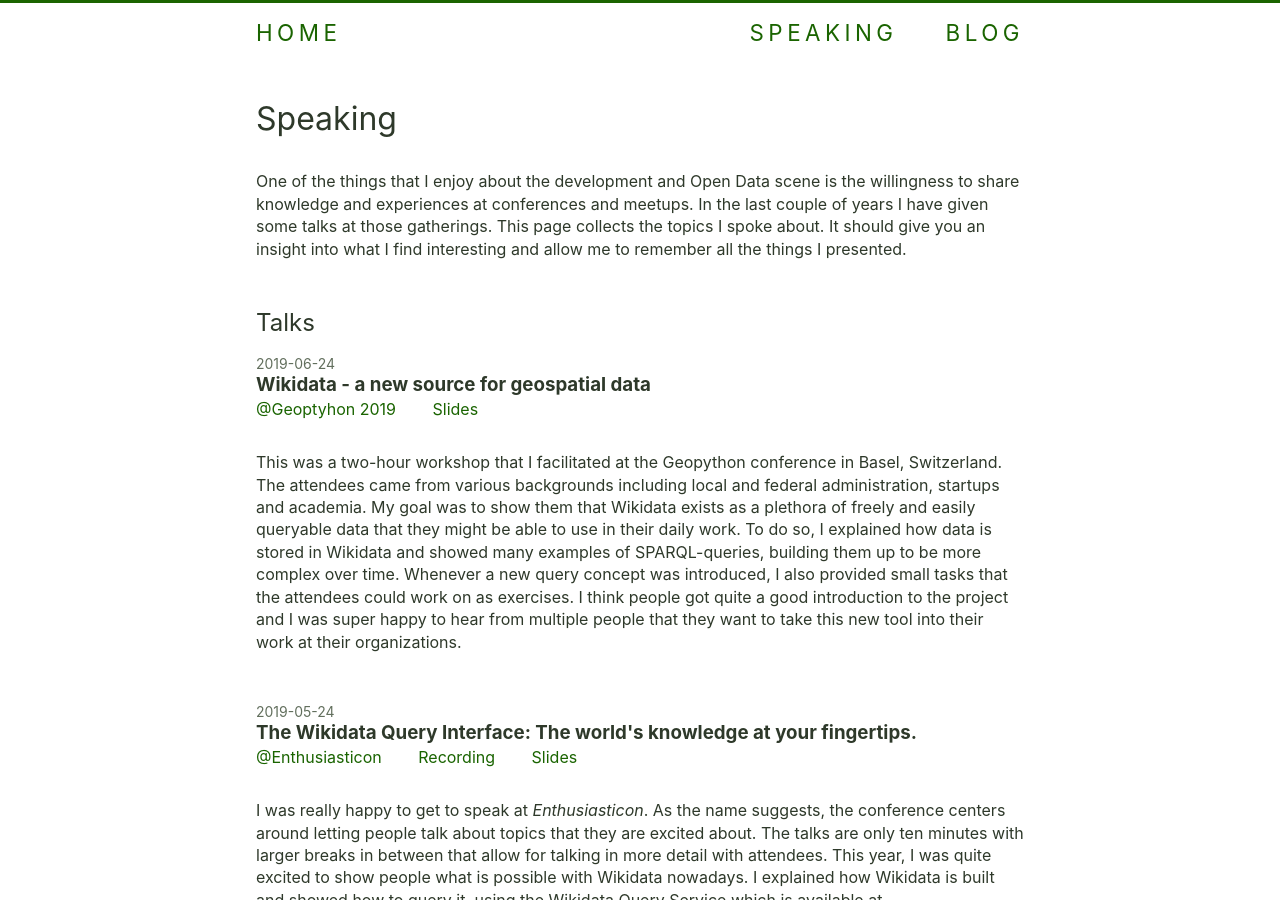
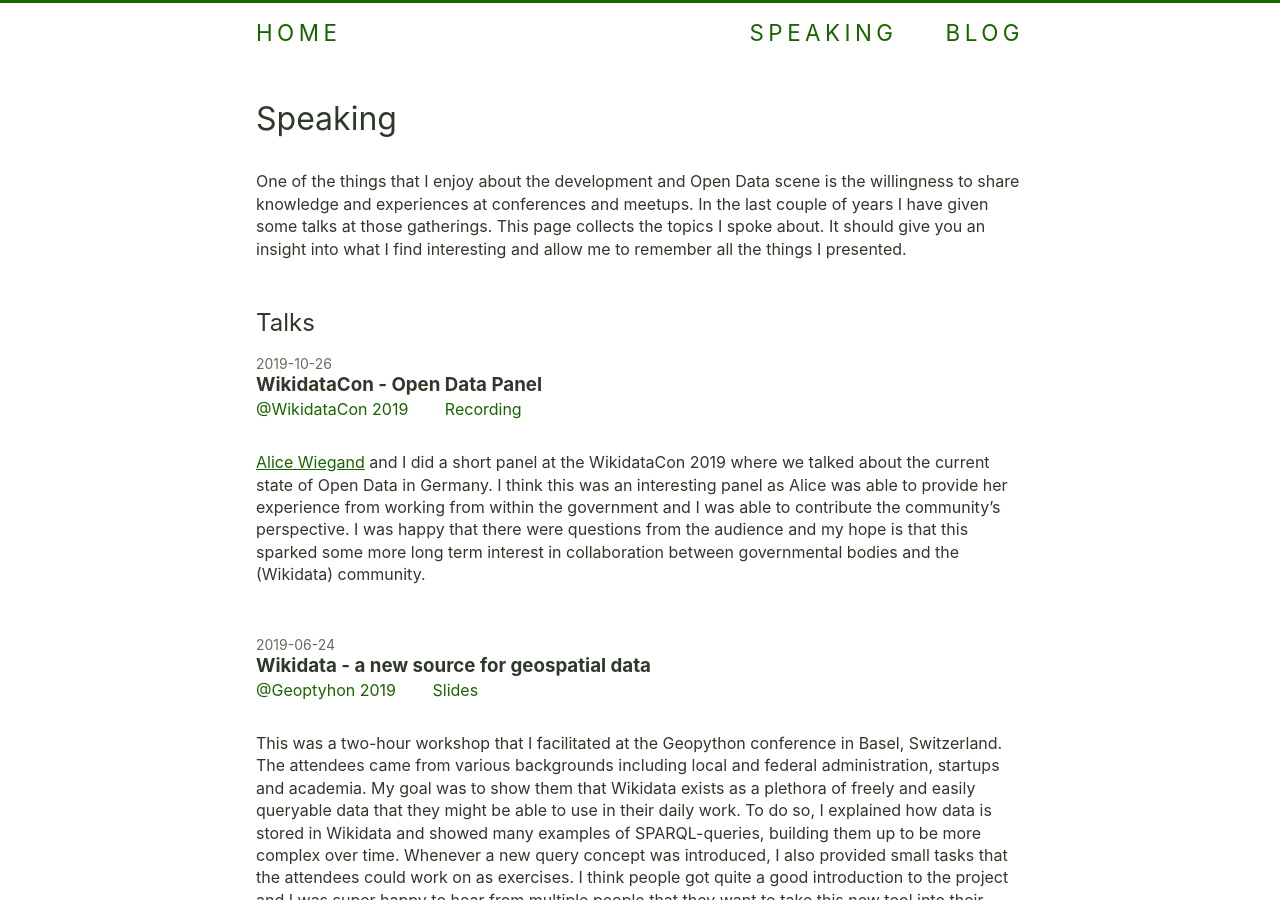
Before and after one commit to k-nut/website, a Jekyll site: the page built from speaking.md, in a window 1280 px wide and 900 px high. Built offline with Jekyll 4.4.1, drawn with Linux system fonts in a browser that asks for light colours.

Commit message:
Add WikidataCon 2019 panel talk

```diff
--- a/speaking.md
+++ b/speaking.md
@@ -4,6 +4,20 @@ layout: default
 permalink: /speaking/
 description: Information, slides and references on talks that I have given
 talks:
+  - title: "WikidataCon - Open Data Panel"
+    date: 2019-10-26
+    venue:
+      label: WikidataCon 2019
+      url: https://www.wikidata.org/wiki/Wikidata:WikidataCon_2019
+    language: EN
+    video: https://media.ccc.de/v/wikidatacon2019-11-open_data_panel
+    description: >
+      [Alice Wiegand](https://twitter.com/lyzzy) and I did a short panel at the WikidataCon 2019
+      where we talked about the current state of Open Data in Germany. I think this was an interesting
+      panel as Alice was able to provide her experience from working from within the government
+      and I was able to contribute the community's perspective. I was happy that there
+      were questions from the audience and my hope is that this sparked some more long term interest
+      in collaboration between governmental bodies and the (Wikidata) community.
   - title: "Wikidata - a new source for geospatial data"
     date: 2019-06-24
     venue:
```
